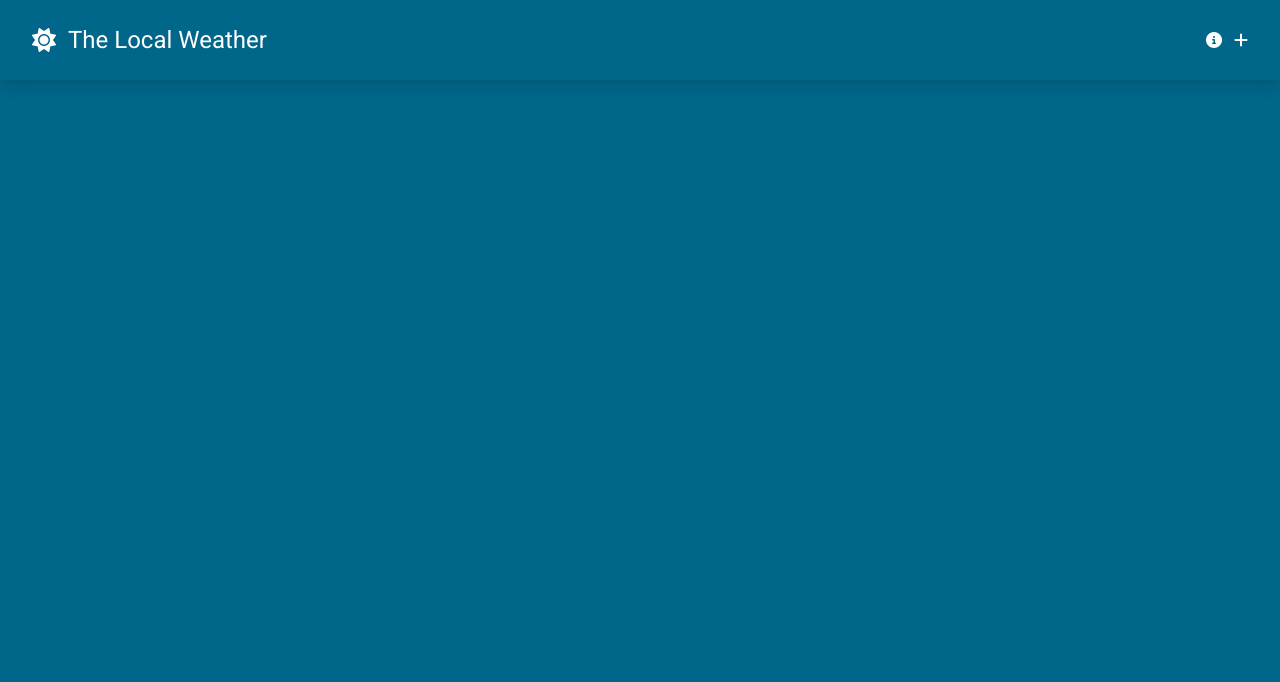
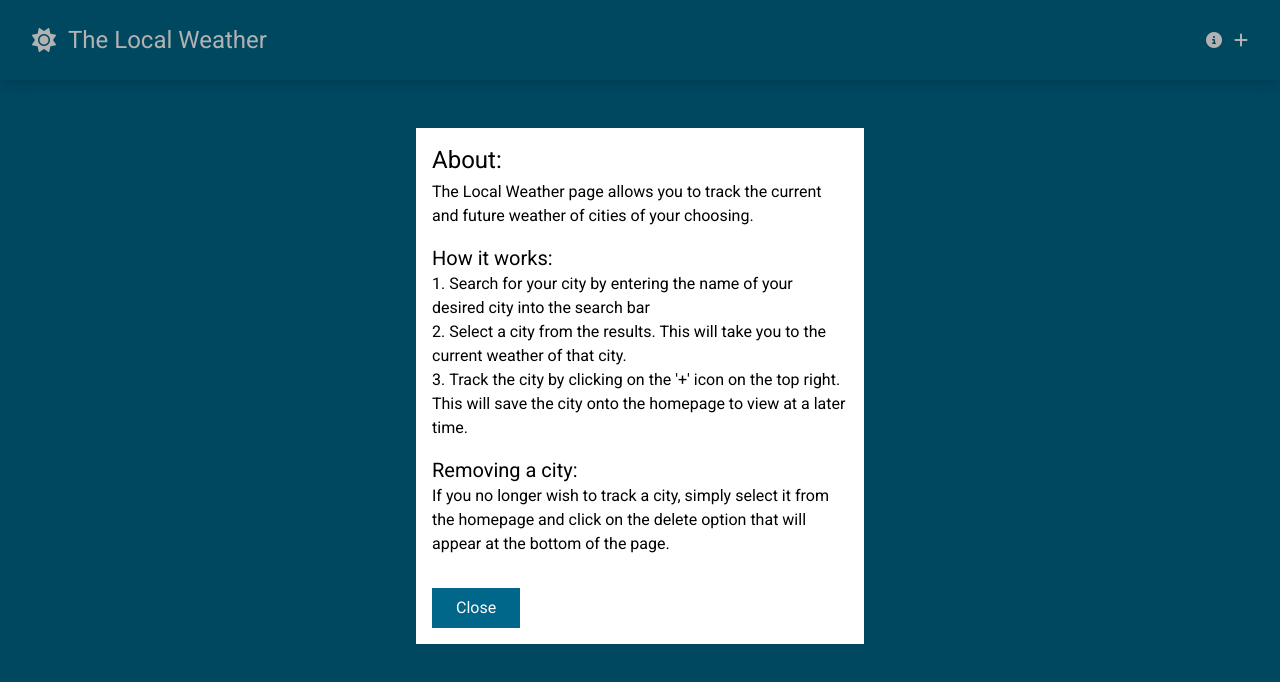
Before and after one commit to RafsanQ/WeatherApp, a Vue app: page / in a window 1280 px wide. Shown: the top 682 px of the page. Built offline with nearby package versions, Linux system fonts and the light colour scheme.

Commit message:
Created the info modal

```diff
--- /dev/null
+++ b/src/components/BaseModal.vue
@@ -0,0 +1,17 @@
+<template>
+    <div class="absolute w-full bg-black bg-opacity-30 h-screen top-0 left-0 flex justify-center px-8">
+        <div class="p-4 bg-white self-start mt-32 max-w-md">
+            <slot />
+            <button class="text-white mt-8 bg-weather-primary py-2 px-6">Close</button>
+        </div>
+    </div>
+</template>
+
+<script setup>
+defineProps({
+    modalActive: {
+        type: Boolean,
+        default: false
+    }
+})
+</script>
--- a/src/components/SiteNavigation.vue
+++ b/src/components/SiteNavigation.vue
@@ -12,10 +12,33 @@
                 <i class="fa-solid fa-circle-info hover:text-weather-secondary duration-150 cursor-pointer"></i>
                 <i class="fa-solid fa-plus hover:text-weather-secondary duration-150 cursor-pointer"></i>
             </div>
+            <BaseModal>
+                <div class="text-black">
+                    <h1 class="text-2xl mb-1">About:</h1>
+                    <p class="mb-4">
+                        The Local Weather page allows you to track the current and future weather of cities of your choosing.
+                    </p>
+
+                    <h2 class="text-xl">How it works:</h2>
+                    <ol class="list-decimal list-inside mb-4">
+                        <li>Search for your city by entering the name of your desired city into the search bar</li>
+
+                        <li>Select a city from the results. This will take you to the current weather of that city.</li>
+
+                        <li>Track the city by clicking on the '+' icon on the top right. This will save the city onto the homepage to view at a later time.</li>
+                    </ol>
+
+                    <h2 class="text-xl">Removing a city:</h2>
+                    <p class="mv-4">
+                        If you no longer wish to track a city, simply select it from the homepage and click on the delete option that will appear at the bottom of the page.
+                    </p>
+                </div>
+            </BaseModal>
         </nav>
     </header>
 </template>
 
 <script setup>
     import { RouterLink } from 'vue-router';
+    import BaseModal from './BaseModal.vue';
 </script>
```
